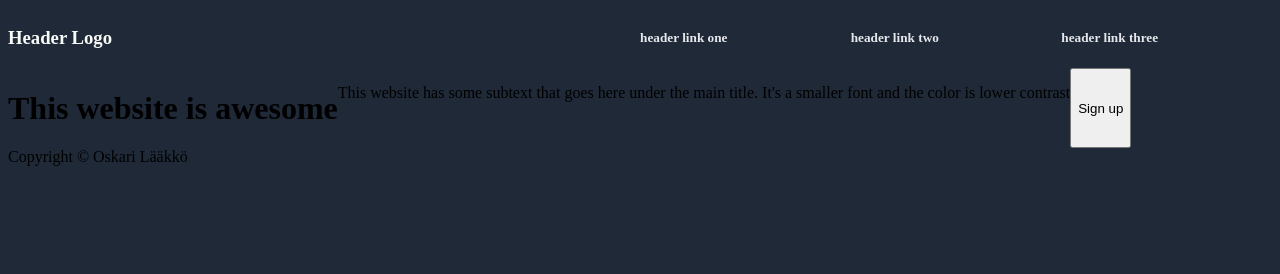
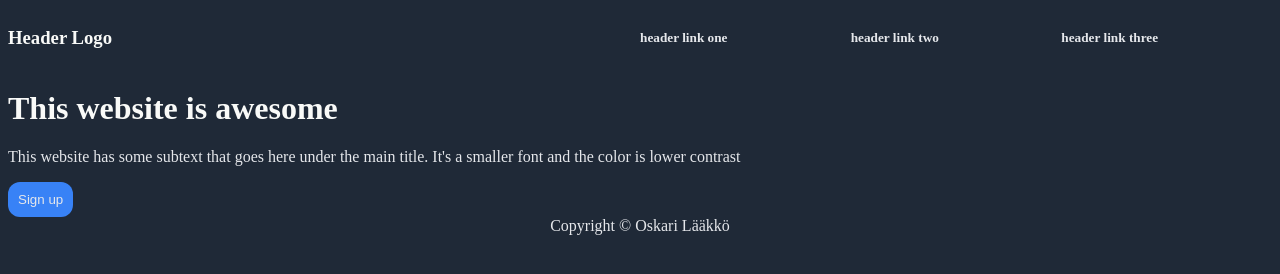
Before and after one commit to oilaa/landing-page-project, a plain HTML site: page index.html in a window 1280 px wide. Drawn offline with Linux system fonts and the light colour scheme.

Commit message:
stylized lots of stuff

```diff
--- a/index.html
+++ b/index.html
@@ -7,13 +7,13 @@
     <link rel="stylesheet" href="styles.css">
 </head>
 <body>
-    <div class="container">
+    <div class="container" id="container1">
         <h3>Header Logo</h3>
         <h5><a href="https://www.youtube.com/watch?v=dQw4w9WgXcQ">header link one</a></h5>
         <h5><a href="https://www.youtube.com/watch?v=dQw4w9WgXcQ">header link two</a></h5>
         <h5><a href="https://www.youtube.com/watch?v=dQw4w9WgXcQ">header link three</a></h5>
     </div>
-    <div class="container">
+    <div class="container" id="container2">
         <h1>
             This website is awesome
         </h1>
--- a/styles.css
+++ b/styles.css
@@ -7,18 +7,44 @@ a {
     text-decoration: none;
 }
 
-.container {
+#container1 {
     display: flex;
 }
 
-.container > h3 {
+#container1 > h3 {
     flex: 3;
     size: 24px;
     color: #F9FAF8;
 }
 
-.container > h5 {
+#container1 > h5 {
     flex: 1;
     size: 18px;
     color: #E5E7EB;
 }
+
+#container2 > h1 {
+    size: 48px;
+    color: #F9FAF8;
+    font-weight: bold;
+}
+
+#container2 > p {
+    size: 18px;
+    color: #E5E7EB;
+}
+
+#container2 > button {
+    background-color: #3882F6;
+    color: #E5E7EB;
+    border: none;
+    padding: 10px;
+    text-align: center;
+    display: inline-block;
+    border-radius: 12px;
+}
+
+footer {
+    text-align: center;
+    color: #E5E7EB;
+}
```
